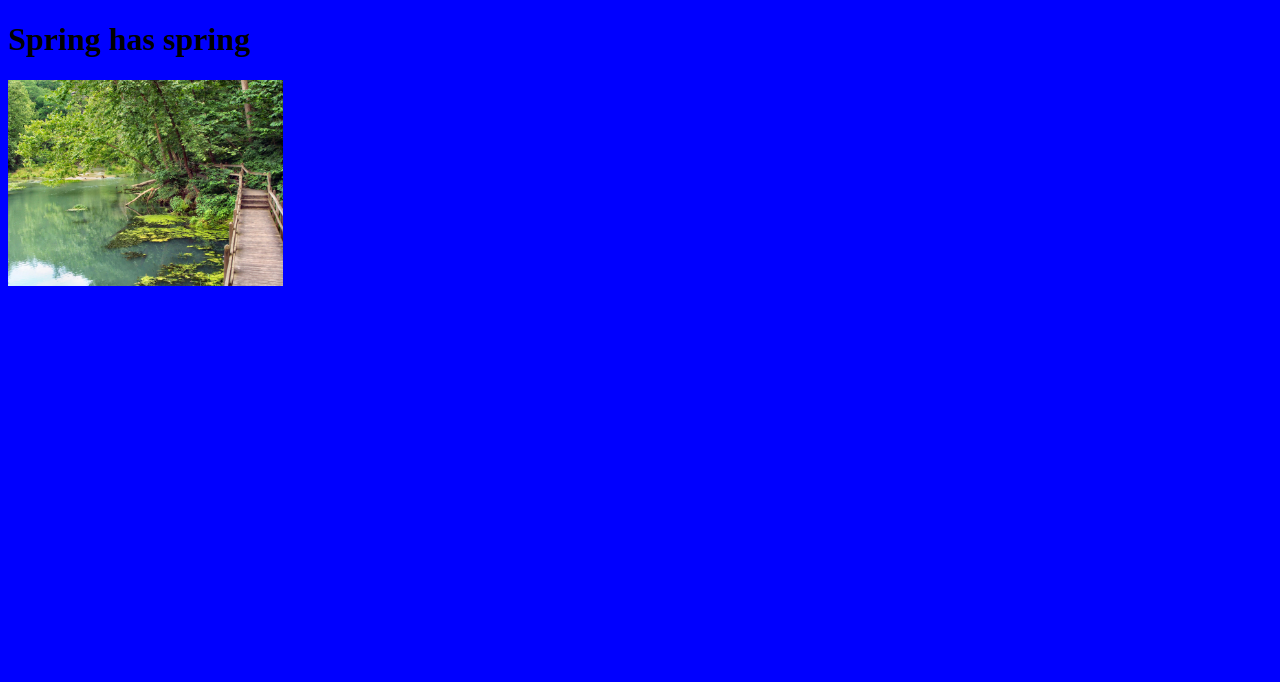
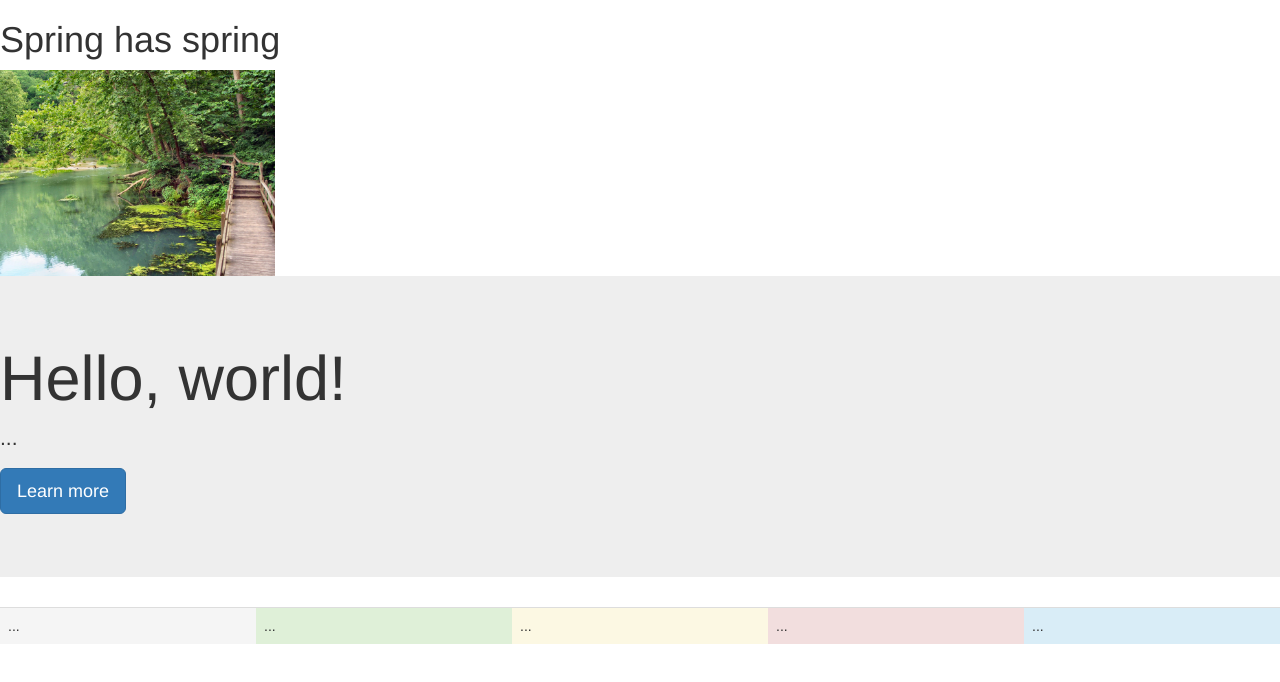
Before and after one commit to DHoward1613/GitPractice, a plain HTML site: page index.html in a window 1280 px wide. Drawn offline with nearby package versions, Linux system fonts and the light colour scheme.

Commit message:
Added Bootstrap
Added Bootstrap

```diff
--- a/index.html
+++ b/index.html
@@ -2,9 +2,24 @@
 <html>
 	<head>
 		<link rel="stylesheet" href="styles.css">
+		<link rel="stylesheet" href="https://maxcdn.bootstrapcdn.com/bootstrap/3.3.7/css/bootstrap.min.css" >
 	</head>
 
 	<body>
 		<h1>Spring has spring</h1>
 		<img src="tonka.jpg" style="width: 275px">
+		<div class="jumbotron">
+			<h1>Hello, world!</h1>
+			<p>...</p>
+			<p><a class="btn btn-primary btn-lg" href="#" role="button">Learn more</a></p>
+		</div>
+		<table class="table table-striped">
+			<tr>
+			  <td class="active">...</td>
+			  <td class="success">...</td>
+			  <td class="warning">...</td>
+			  <td class="danger">...</td>
+			  <td class="info">...</td>
+			</tr>
+		</table>
 	</body>
```
